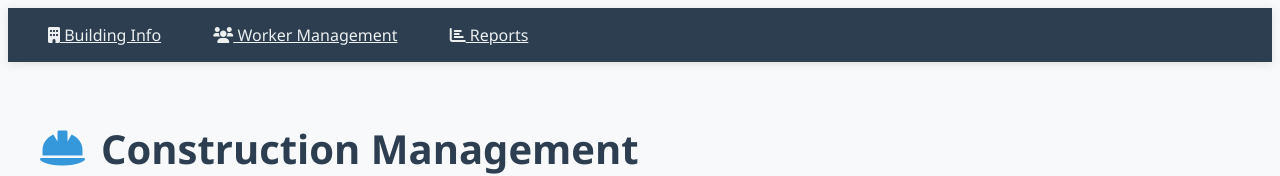
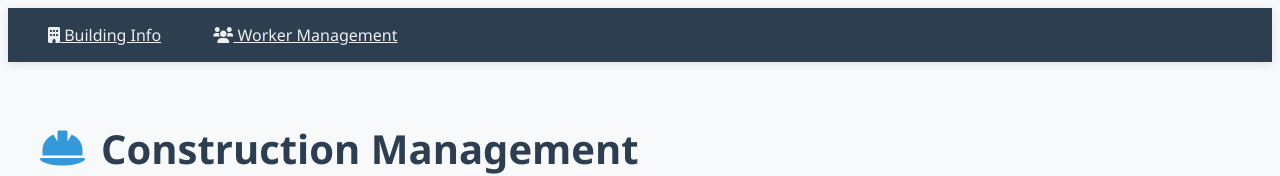
Before and after one commit to Shajim-Hossain/Construction-process, a plain HTML site: page worker-log.html in a window 1280 px wide. Shown: the top 176 px of the page. Drawn offline with Linux system fonts and the light colour scheme; no server answers; sample sign-in values are in the browser's storage.

Commit message:
Update worker-log.html

```diff
--- a/worker-log.html
+++ b/worker-log.html
@@ -226,7 +226,6 @@
     <nav>
         <a href="building-info.html"><i class="fas fa-building"></i> Building Info</a>
         <a href="#" class="active"><i class="fas fa-users"></i> Worker Management</a>
-        <a href="payment-summary.html"><i class="fas fa-chart-bar"></i> Reports</a>
     </nav>
 
     <div class="container">
```
